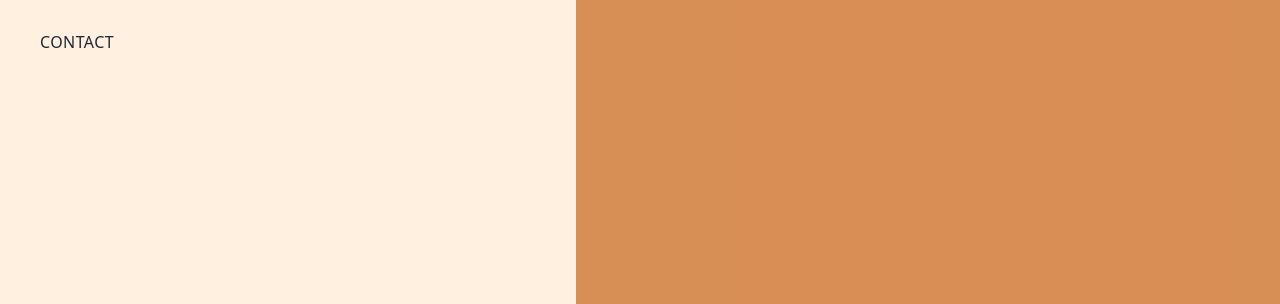
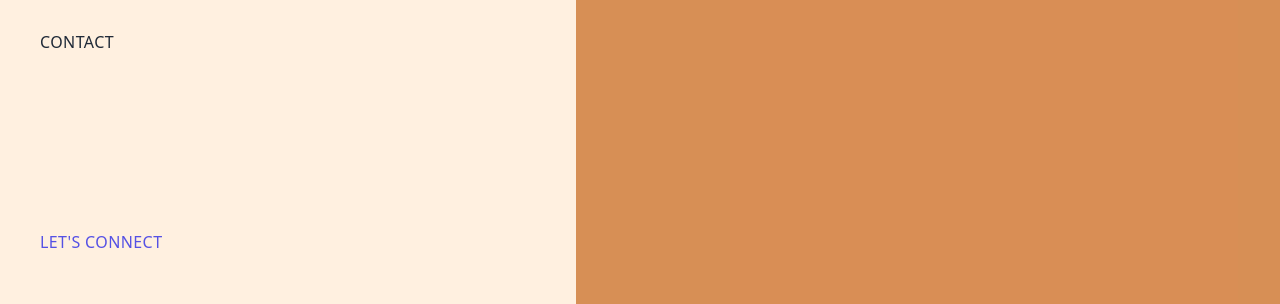
Before and after one commit to Mutalenic/my_personal_portfolio, a Next.js app: page / in a window 1280 px wide. Shown: the part 330-634 px from the top of the page. Built offline with nearby package versions, Linux system fonts and the light colour scheme.

Commit message:
Add lets connect section

```diff
--- a/components/Navbar.jsx
+++ b/components/Navbar.jsx
@@ -67,6 +67,9 @@
                 <li className="py-4">contact</li>
                 </Link>
             </ul>
+            <div className="pt-40">
+                <p className="uppercase trackin-widest text-[#5651e5]">LET&#39;S CONNECT</p>
+            </div>
         </div>
         </div>
         </div>
```
